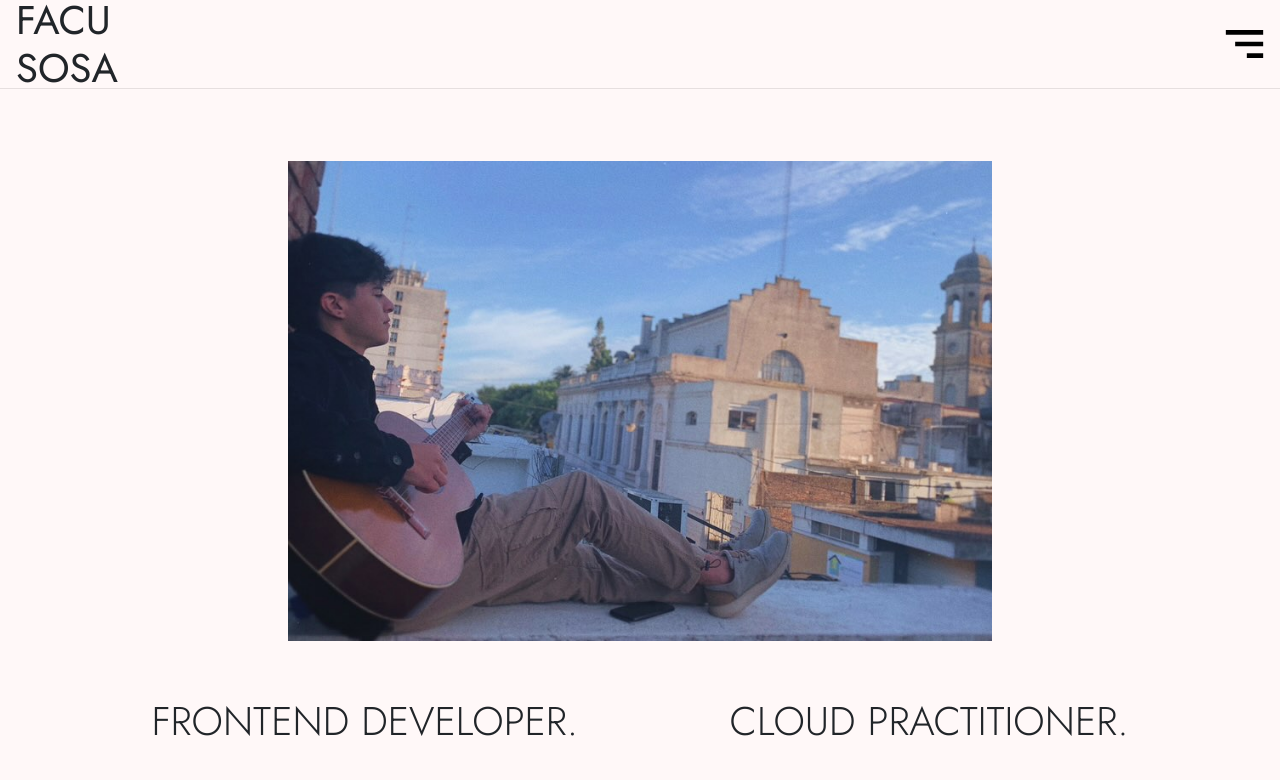
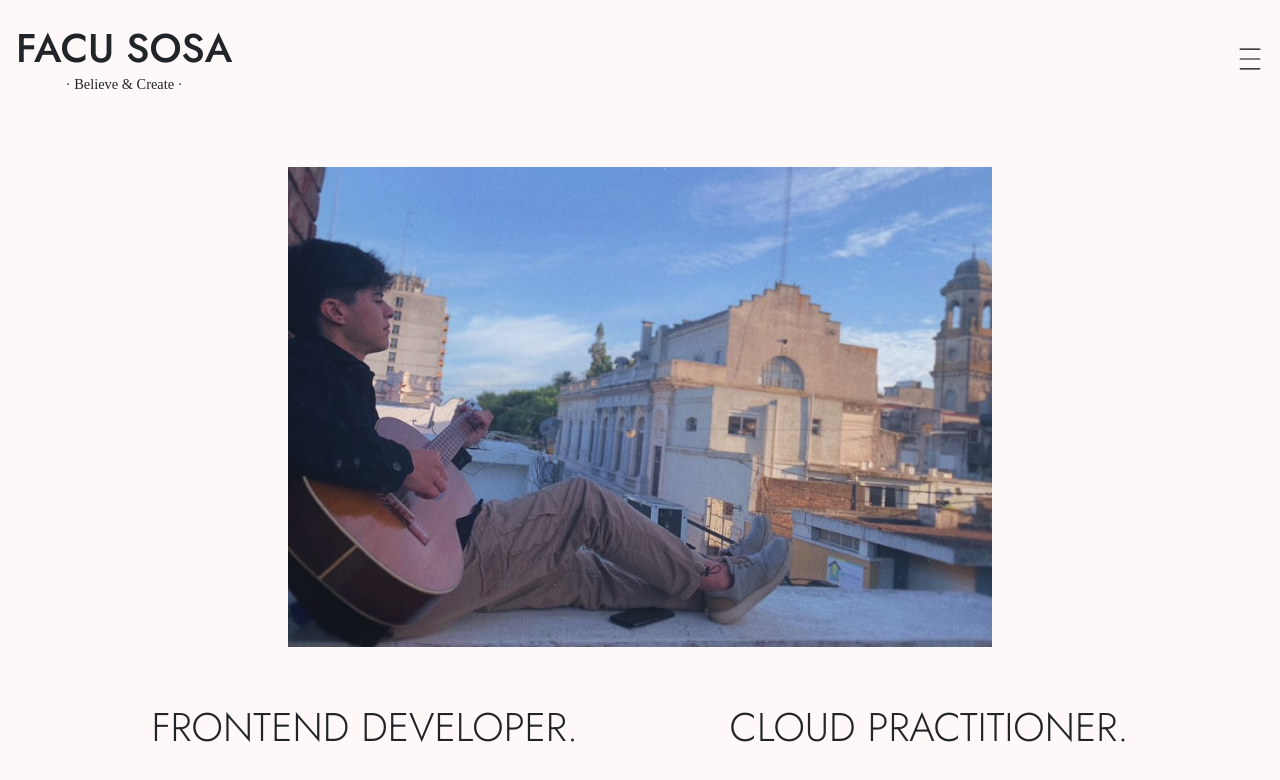
Before and after one commit to facundososa559/portfolio, a React (Create React App) app: page / in a window 1280 px wide. Shown: the top 780 px of the page. Built offline with nearby package versions, Linux system fonts and the light colour scheme.

Commit message:
Add subtitle in header component

```diff
--- a/public/index.html
+++ b/public/index.html
@@ -15,6 +15,7 @@
     <link rel="preconnect" href="https://fonts.googleapis.com">
     <link rel="preconnect" href="https://fonts.gstatic.com" crossorigin>
     <link href="https://fonts.googleapis.com/css2?family=Jost:wght@100;200;300;400;500;600&display=swap" rel="stylesheet">
+    <link href="https://fonts.googleapis.com/css2?family=Amatic+SC&display=swap" rel="stylesheet">
 
     <!-- Bootstrap -->
     <link href="https://cdn.jsdelivr.net/npm/bootstrap@5.3.0-alpha1/dist/css/bootstrap.min.css" rel="stylesheet" integrity="sha384-GLhlTQ8iRABdZLl6O3oVMWSktQOp6b7In1Zl3/Jr59b6EGGoI1aFkw7cmDA6j6gD" crossorigin="anonymous">
--- a/src/App.css
+++ b/src/App.css
@@ -35,13 +35,17 @@ body {
 .header-container {
   display: grid;
   grid-template-columns: repeat(2, max-content);
-  grid-template-rows: 72px max-content;
+  grid-template-rows: repeat(2, max-content);;
   justify-content: space-between;
   align-items: center;
   background-color: #FFF8F8;
-  border-bottom: solid 1px #8b818137;
+
 }
 
+.header-subtitle {
+  font-size: 90%;
+  font-family: 'Amatic', cursive;
+}
 
 /* NAVEGADOR */
 
--- a/src/components/Header.jsx
+++ b/src/components/Header.jsx
@@ -11,8 +11,11 @@ function Header() {
   }
 
   return (
-    <header className='header-container py-2 px-3 sticky-top'>
-      <h1 className='w-min-content m-0'><Link to='/' className='nav-link fs-1 fw-normal'>FACU SOSA</Link></h1>
+    <header className='header-container pt-4 pb-2 px-3 sticky-top'>
+      <Link to='/' className='nav-link'>
+        <h1 className='mb-1 fs-1'>FACU SOSA</h1>
+        <h6 className='header-subtitle fw-light m-0 text-center'>· Believe & Create ·</h6>
+      </Link>
       <button onClick={handleOpen} className='btn border-0 p-0 w-min-content'><img src={menuIcon} alt="menu-icon.svg" /></button>
       <nav className='nav-container text-end'>
         {open === true && <NavBar />}
```
Also changed, not shown: src/assets/menu-icon.svg.
